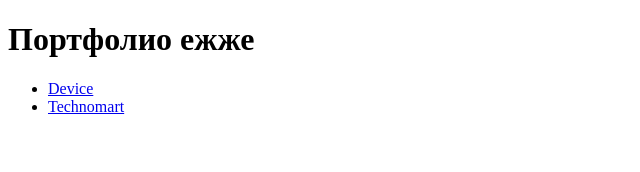
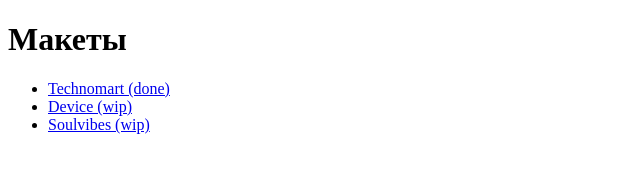
Before and after one commit to hyperg3g/hyperg3g.github.io, a plain HTML site: page index.html in a window 1280 px wide. Shown: the whole page, without its empty margins (0-640 px from the left). Drawn offline with Linux system fonts and the light colour scheme.

Commit message:
Added soulvibes

```diff
--- a/index.html
+++ b/index.html
@@ -7,10 +7,11 @@
 </head>
 
 <body>
-    <h1>Портфолио ежже</h1>
+    <h1>Макеты</h1>
     <ul>
-        <li><a href="device/">Device</a></li>
-        <li><a href="technomart/">Technomart</a></li>
+        <li><a href="technomart/">Technomart (done)</a></li>
+        <li><a href="device/">Device (wip)</a></li>
+        <li><a href="soulvibes/">Soulvibes (wip)</a></li>
     </ul>
 </body>
 
```
